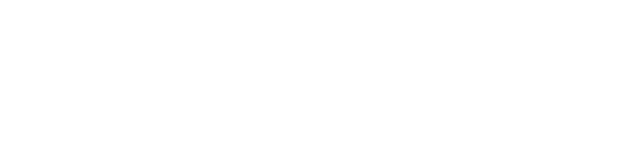
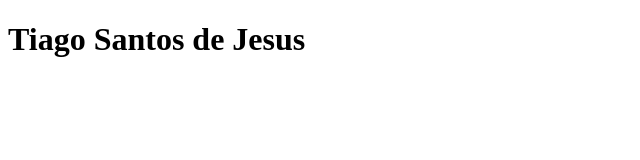
Before and after one commit to TiagoSantosdeJesus/DemoGit, a plain HTML site: page index.html in a window 1280 px wide. Shown: the whole page, without its empty margins (0-640 px from the left). Drawn offline with Linux system fonts and the light colour scheme.

```diff
--- a/index.html
+++ b/index.html
@@ -7,6 +7,6 @@
   <title>Document</title>
 </head>
 <body>
-
+    <h1>Tiago Santos de Jesus</h1>
 </body>
 </html>
```
